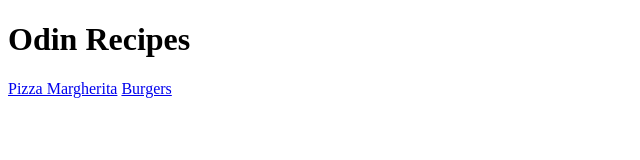
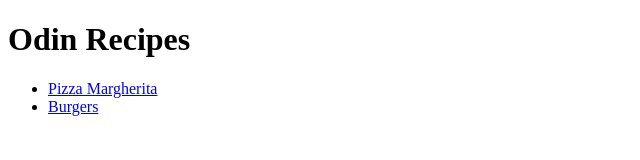
Before and after one commit to RossHGitHub/odin-recipes, a plain HTML site: page index.html in a window 1280 px wide. Shown: the whole page, without its empty margins (0-640 px from the left). Drawn offline with Linux system fonts and the light colour scheme.

Commit message:
dun fucked up

```diff
--- a/index.html
+++ b/index.html
@@ -6,8 +6,11 @@
 </head>
 <body>
     <h1>Odin Recipes</h1>
-    <a href="./recipes/pizza.html">Pizza Margherita</a>
 
-    <a href="./recipes/burgers.html">Burgers</a>
+    <ul>
+    <li><a href="./recipes/pizza.html">Pizza Margherita</a></li>
+
+    <li><a href="./recipes/burgers.html">Burgers</a></li>
+    </ul>
 </body>
 </html>
```
